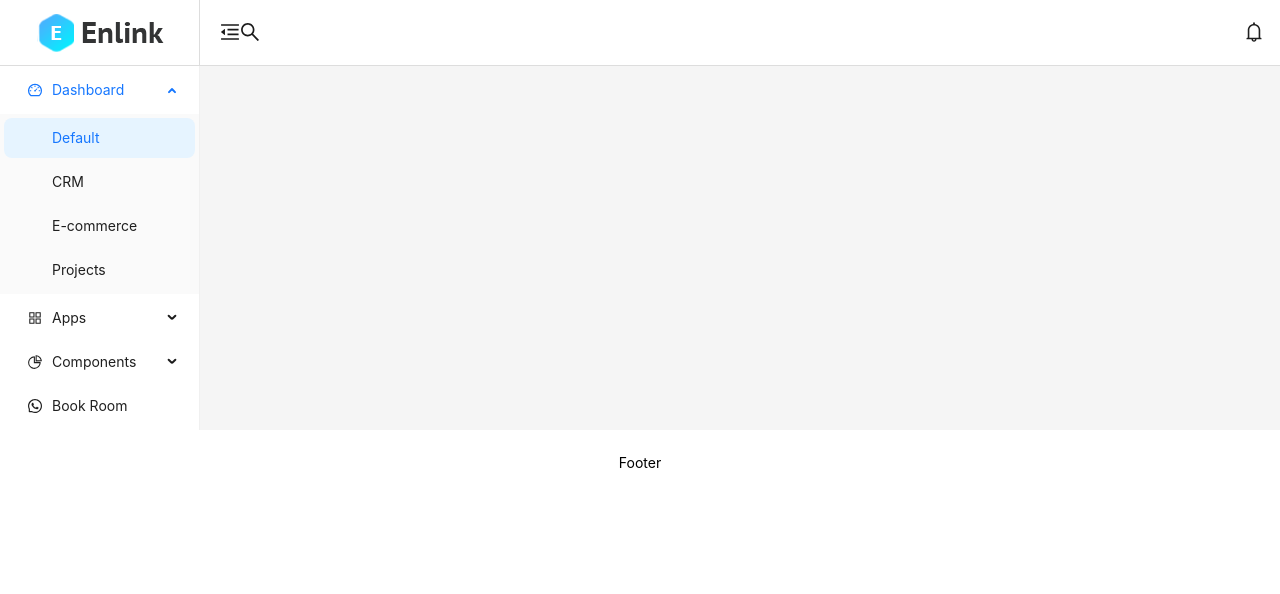
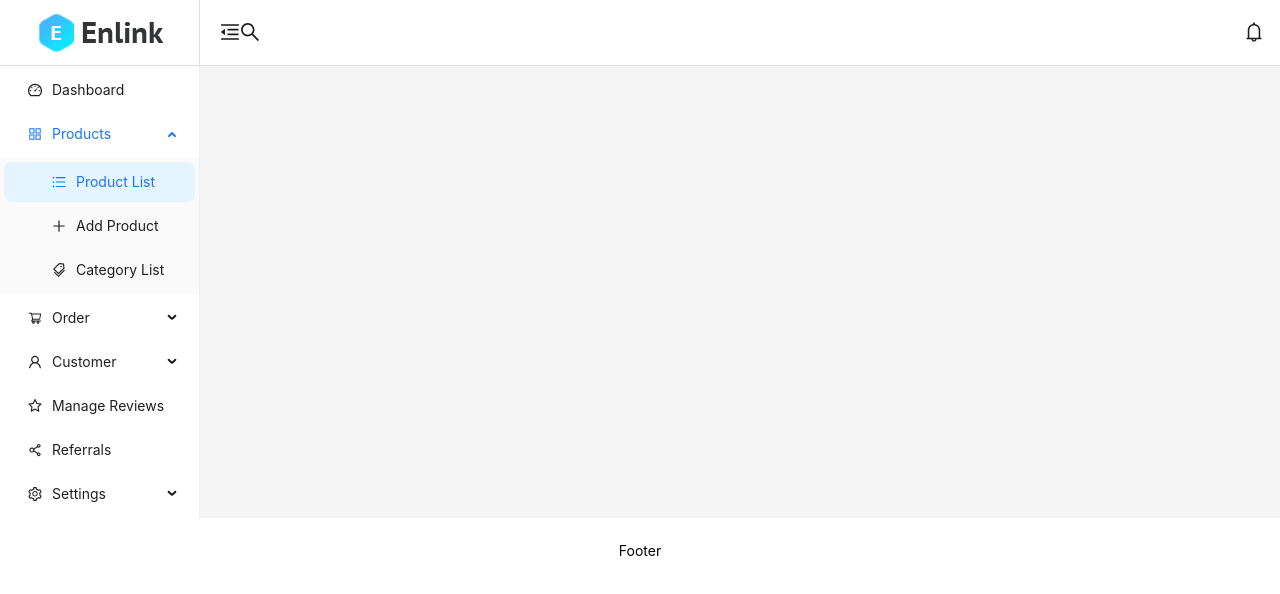
Before and after one commit to vuvantoann/tour-booking-frontend, a React (Vite) app: page /admin in a window 1280 px wide. Shown: the top 594 px of the page. Built offline with nearby package versions, Linux system fonts and the light colour scheme.

Commit message:
sửa lại label cho menu trong phần sidebar

```diff
--- a/src/admin/components/Sidebar/index.jsx
+++ b/src/admin/components/Sidebar/index.jsx
@@ -2,86 +2,99 @@ import { Menu } from 'antd'
 import {
   DashboardOutlined,
   AppstoreOutlined,
-  PieChartOutlined,
-  WhatsAppOutlined,
+  ShoppingCartOutlined,
+  UnorderedListOutlined,
+  PlusOutlined,
+  TagsOutlined,
+  UserOutlined,
+  StarOutlined,
+  ShareAltOutlined,
+  SettingOutlined,
 } from '@ant-design/icons'
-import { Link } from 'react-router-dom'
+// import { Link } from 'react-router-dom'
 function Sidebar() {
   const items = [
     {
-      key: '1',
+      key: 'dashboard',
       icon: <DashboardOutlined />,
       label: 'Dashboard',
+    },
+    {
+      key: 'products',
+      icon: <AppstoreOutlined />,
+      label: 'Products',
       children: [
         {
-          key: '/',
-          label: <Link to="/">Default</Link>,
+          key: 'product-list',
+          icon: <UnorderedListOutlined />,
+          label: 'Product List',
         },
         {
-          key: '12',
-          label: 'CRM',
+          key: 'add-product',
+          icon: <PlusOutlined />,
+          label: 'Add Product',
         },
         {
-          key: '13',
-          label: 'E-commerce',
-        },
-        {
-          key: '14',
-          label: 'Projects',
+          key: 'category-list',
+          icon: <TagsOutlined />,
+          label: 'Category List',
         },
       ],
     },
     {
-      key: '2',
-      icon: <AppstoreOutlined />,
-      label: 'Apps',
+      key: 'orders',
+      icon: <ShoppingCartOutlined />,
+      label: 'Order',
       children: [
         {
-          key: '21',
-          label: 'Chat',
+          key: 'order-list',
+          label: 'Order List',
         },
         {
-          key: '22',
-          label: 'File Manager',
-        },
-        {
-          key: '23',
-          label: 'Mail',
-        },
-        {
-          key: '24',
-          label: 'Projects',
+          key: 'order-tracking',
+          label: 'Order Tracking',
         },
       ],
     },
     {
-      key: '3',
-      icon: <PieChartOutlined />,
-      label: 'Components',
+      key: 'customers',
+      icon: <UserOutlined />,
+      label: 'Customer',
       children: [
         {
-          key: '31',
-          label: 'General',
+          key: 'customer-list',
+          label: 'Customer List',
         },
         {
-          key: '32',
-          label: 'Navigation',
-        },
-        {
-          key: '33',
-          label: 'Data Display',
-        },
-        {
-          key: '34',
-          label: 'Others',
+          key: 'customer-groups',
+          label: 'Customer Groups',
         },
       ],
     },
-
     {
-      key: 'book-room',
-      icon: <WhatsAppOutlined />,
-      label: <Link to="book-room">Book Room</Link>,
+      key: 'reviews',
+      icon: <StarOutlined />,
+      label: 'Manage Reviews',
+    },
+    {
+      key: 'referrals',
+      icon: <ShareAltOutlined />,
+      label: 'Referrals',
+    },
+    {
+      key: 'settings',
+      icon: <SettingOutlined />,
+      label: 'Settings',
+      children: [
+        {
+          key: 'profile-settings',
+          label: 'Profile Settings',
+        },
+        {
+          key: 'system-settings',
+          label: 'System Settings',
+        },
+      ],
     },
   ]
   return (
@@ -89,8 +102,8 @@ function Sidebar() {
       <Menu
         mode="inline"
         items={items}
-        defaultSelectedKeys={['/']}
-        defaultOpenKeys={['1']}
+        defaultSelectedKeys={['product-list']}
+        defaultOpenKeys={['products']}
       />
     </>
   )
```
